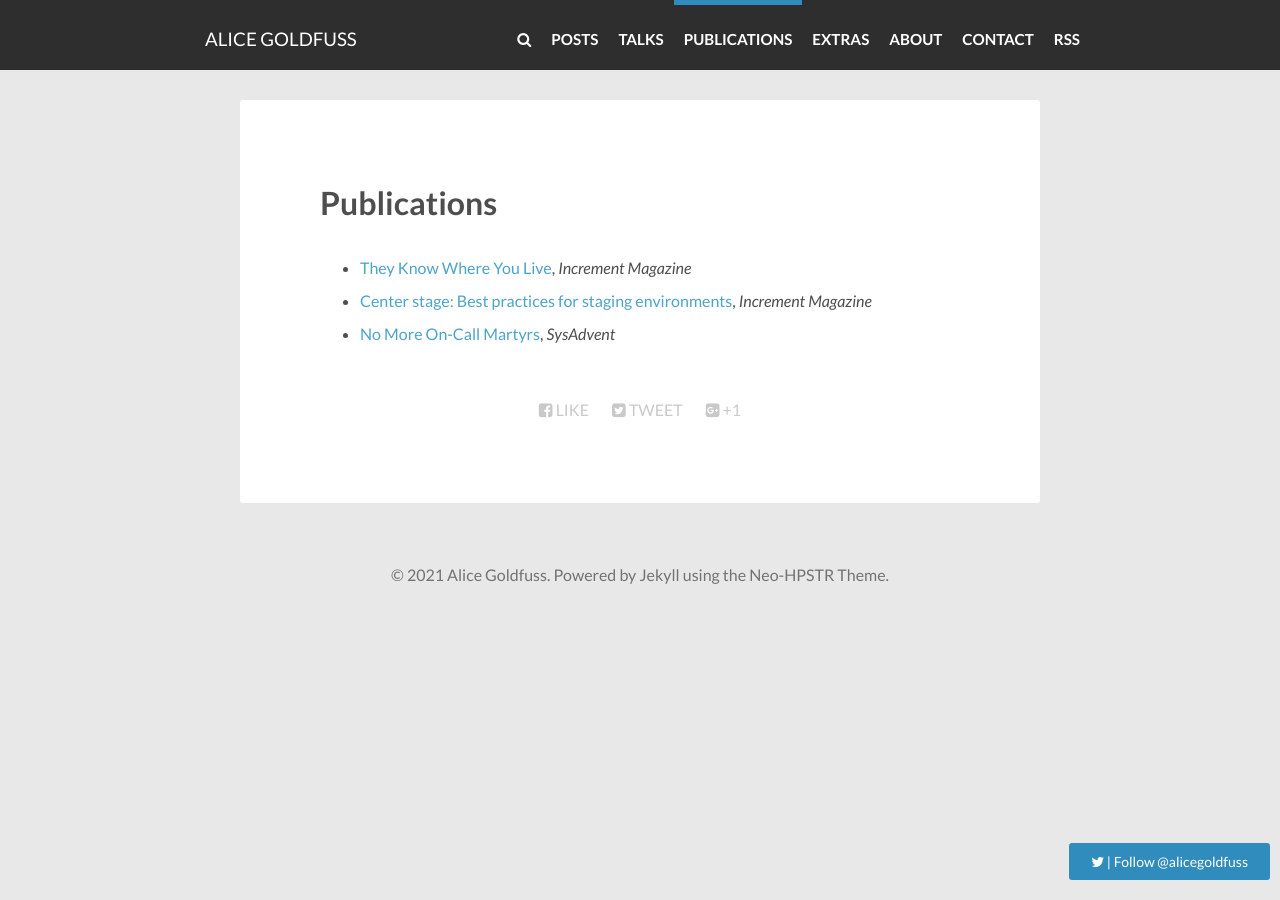
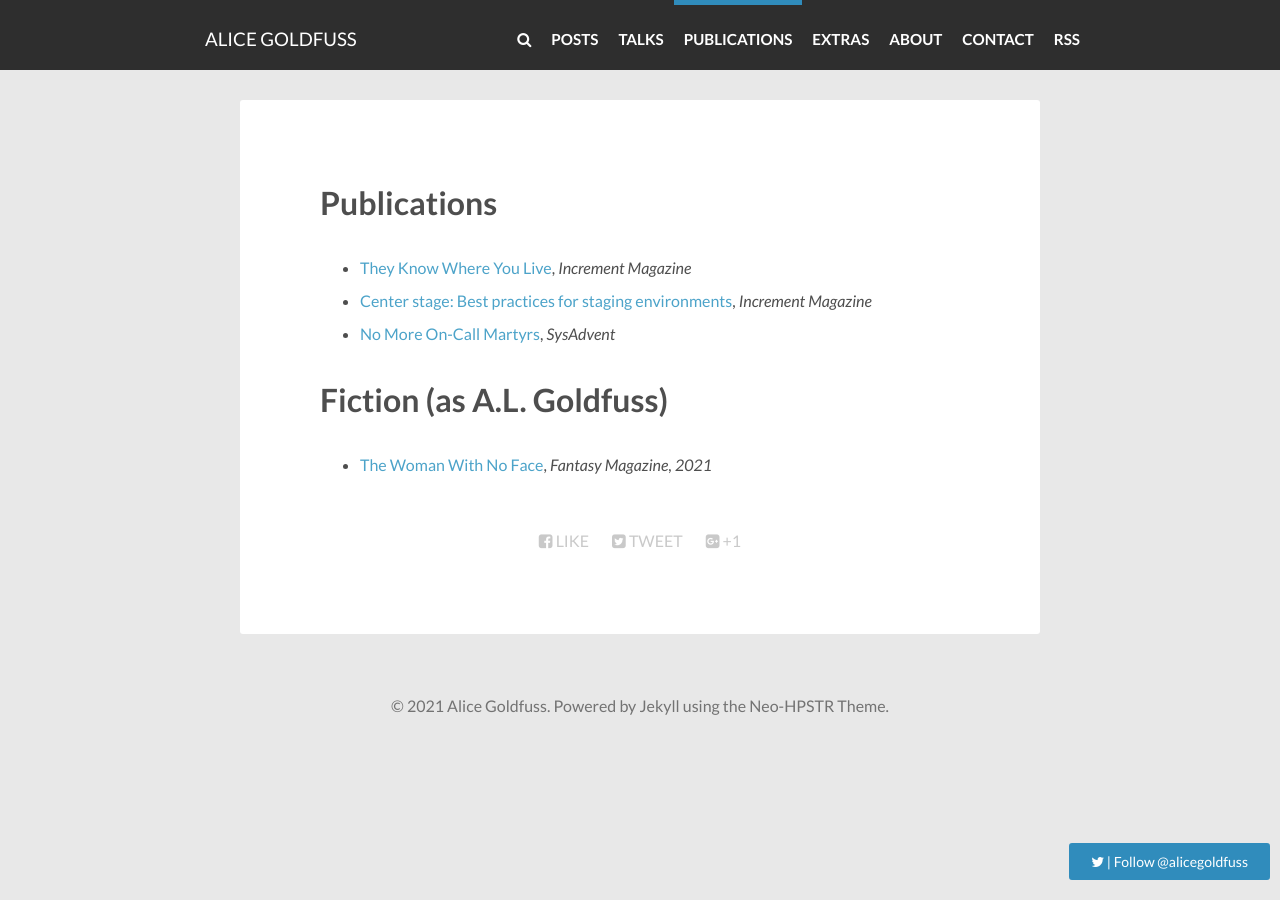
Before and after one commit to alicegoldfuss/blog, a Jekyll site: the page built from publications/index.md, in a window 1280 px wide. Built offline with Jekyll 4.4.1, drawn with Linux system fonts in a browser that asks for light colours; nearby versions of some CDN libraries; comment, search, counter and statistics services are not loaded.

Commit message:
Add fiction

```diff
--- a/_config.yml
+++ b/_config.yml
@@ -43,7 +43,7 @@ owner:
   site:           http://alicegoldfuss.com
   avatar:         images/smokeyeye-lg.png
   bio: |+
-       Alice Goldfuss is a systems punk with years of experience working on cutting-edge container platforms. She’s an international speaker who enjoys building modern infrastructure at-scale and streaming Capture the Flag challenges on the weekends.
+       Alice Goldfuss is a systems punk with years of experience working on cutting-edge container platforms. She’s an international speaker who enjoys building modern infrastructure at-scale and writing fiction on the weekends.
        <br>
        <br>
        Alice has written articles, consulted on publications, built communities, and sipped many cups of tea. She hasn’t written a book, but you’ve probably read her tweets <a href="http://twitter.com/alicegoldfuss" target="_blank">(@alicegoldfuss)</a>.
--- a/publications/index.md
+++ b/publications/index.md
@@ -8,3 +8,7 @@ share: true
 * [They Know Where You Live](https://increment.com/security/they-know-where-you-live/){:target="_blank"}, *Increment Magazine*
 * [Center stage: Best practices for staging environments](https://increment.com/development/center-stage-best-practices-for-staging-environments/){:target="_blank"}, *Increment Magazine*
 * [No More On-Call Martyrs](http://sysadvent.blogspot.com/2016/12/day-6-no-more-on-call-martyrs.html){:target="_blank"}, *SysAdvent*
+
+# Fiction (as A.L. Goldfuss)
+
+* [The Woman With No Face](https://www.fantasy-magazine.com/fm/fiction/the-woman-with-no-face/){:target="_blank"}, *Fantasy Magazine, 2021*
```
